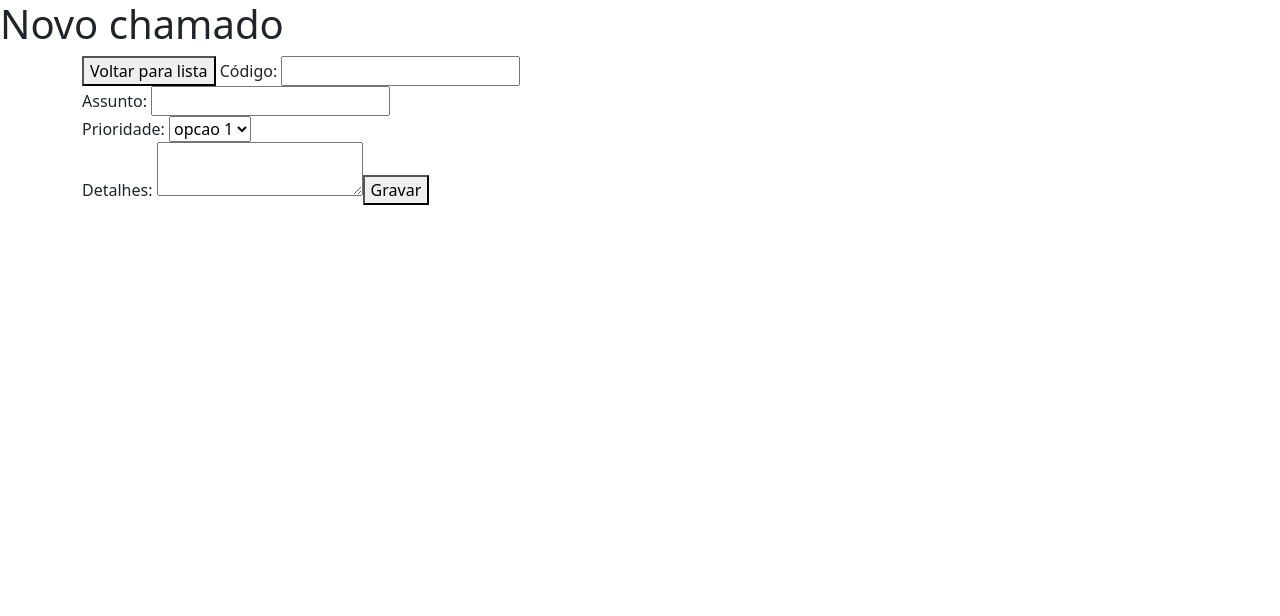
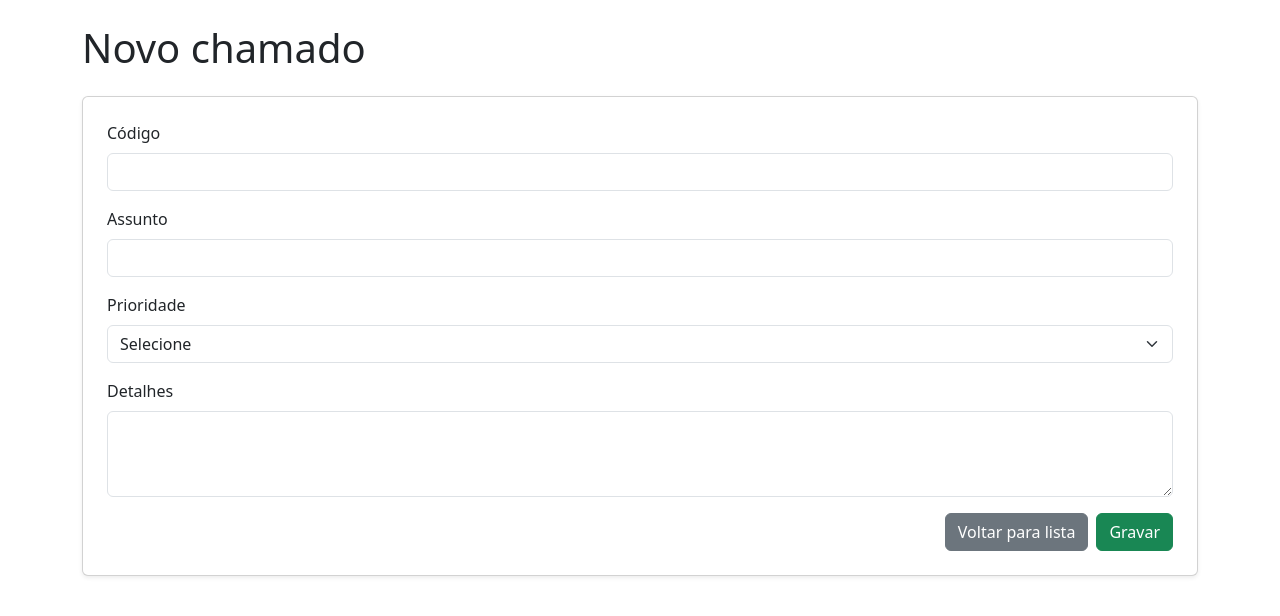
Before and after one commit to FrAnKlInSousa/fatec, an Angular app in the folder rec01/rec/: page /cadastro in a window 1280 px wide. Shown: the top 616 px of the page. Built offline with nearby package versions, Linux system fonts and the light colour scheme.

Commit message:
aplicando css

```diff
--- a/rec01/rec/src/app/cadastro-chamado/cadastro-chamado.html
+++ b/rec01/rec/src/app/cadastro-chamado/cadastro-chamado.html
@@ -1,14 +1,36 @@
-<h1>Novo chamado</h1>
-<div class="container">
-  <button routerLink="/">Voltar para lista</button>
-  Código: <input type="text" [(ngModel)]="codigo" /> <br />
-  Assunto: <input type="text" [(ngModel)]="assunto" /> <br />
-  Prioridade:
-  <select name="" id="" [(ngModel)]="prioridade">
-    <option value="">opcao 1</option>
-    <option value="">opcao 2</option>
-    <option value="">opcao 3</option></select
-  ><br />
-  Detalhes: <textarea name="" id="" [(ngModel)]="detalhes"></textarea>
-  <button (click)="gravarChamado()">Gravar</button>
+<div class="container mt-4">
+  <h1 class="mb-4">Novo chamado</h1>
+
+  <div class="card p-4 shadow-sm">
+    <div class="mb-3">
+      <label class="form-label">Código</label>
+      <input type="text" class="form-control" [(ngModel)]="codigo" />
+    </div>
+
+    <div class="mb-3">
+      <label class="form-label">Assunto</label>
+      <input type="text" class="form-control" [(ngModel)]="assunto" />
+    </div>
+
+    <div class="mb-3">
+      <label class="form-label">Prioridade</label>
+      <select class="form-select" [(ngModel)]="prioridade">
+        <option value="">Selecione</option>
+        <option value="1">Opção 1</option>
+        <option value="2">Opção 2</option>
+        <option value="3">Opção 3</option>
+      </select>
+    </div>
+
+    <div class="mb-3">
+      <label class="form-label">Detalhes</label>
+      <textarea class="form-control" rows="3" [(ngModel)]="detalhes"></textarea>
+    </div>
+
+    <div class="d-flex justify-content-end gap-2">
+      <button class="btn btn-secondary" routerLink="/">Voltar para lista</button>
+
+      <button class="btn btn-success" (click)="gravarChamado()">Gravar</button>
+    </div>
+  </div>
 </div>
--- a/rec01/rec/src/app/lista-chamado/lista-chamado.html
+++ b/rec01/rec/src/app/lista-chamado/lista-chamado.html
@@ -1,7 +1,13 @@
-<h1>Lista de chamados</h1>
-<button routerLink="/cadastro">Novo chamado</button><br />
-<table>
-  <thead>
+<div class="container mt-4">
+  <div class="d-flex justify-content-between align-items-center mb-4">
+    <h1 class="mb-0">Lista de chamados</h1>
+
+    <button class="btn btn-primary" routerLink="/cadastro">Novo chamado</button>
+  </div>
+
+  <div class="card p-3 shadow-sm">
+    <table class="table table-striped table-hover mb-0">
+      <thead class="table-dark">
         <tr>
           <th>Código</th>
           <th>Assunto</th>
@@ -13,7 +19,17 @@
         <tr *ngFor="let chamado of lista">
           <td>{{ chamado.codigo }}</td>
           <td>{{ chamado.assunto }}</td>
-      <td>{{ chamado.prioridade }}</td>
+          <td>
+            <span class="badge bg-secondary">
+              {{ chamado.prioridade }}
+            </span>
+          </td>
+        </tr>
+
+        <tr *ngIf="lista.length === 0">
+          <td colspan="3" class="text-center text-muted">Nenhum chamado cadastrado</td>
         </tr>
       </tbody>
     </table>
+  </div>
+</div>
```
Lines whose indentation alone changed are shown as unchanged.
